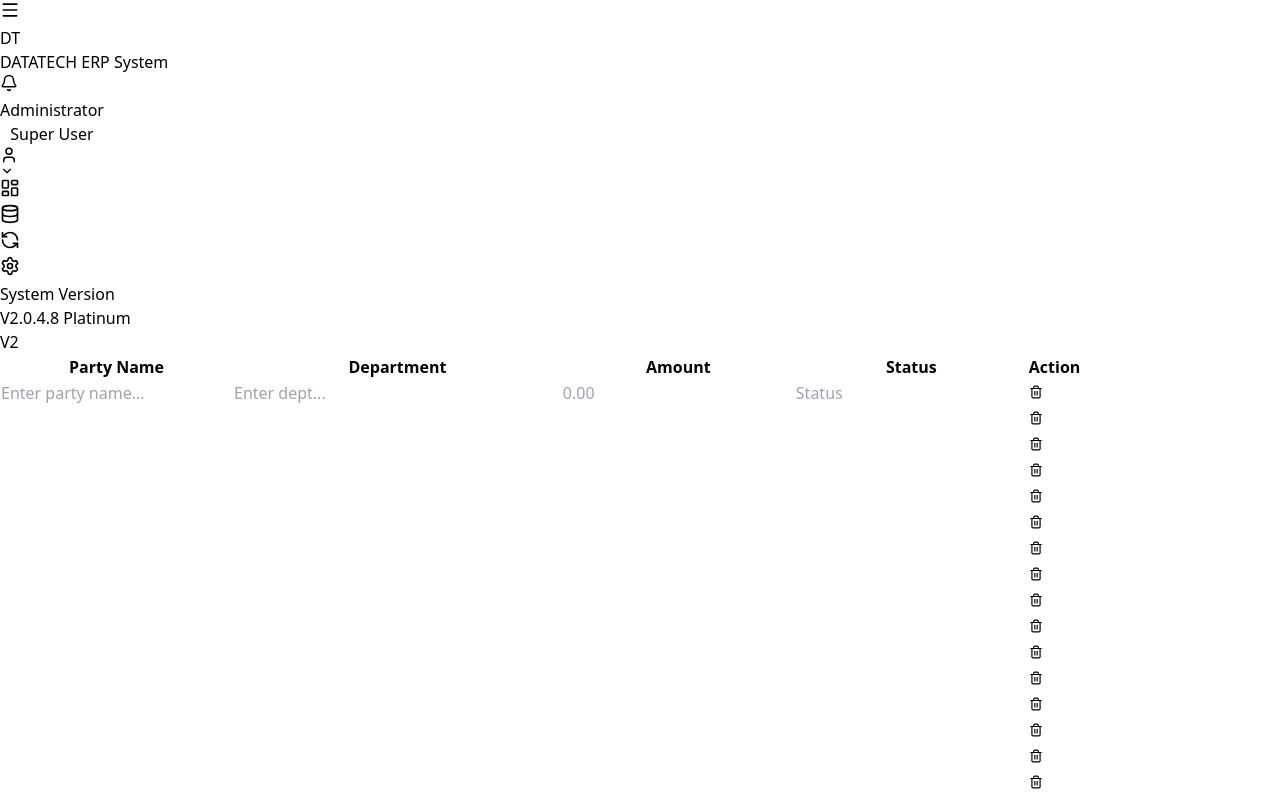
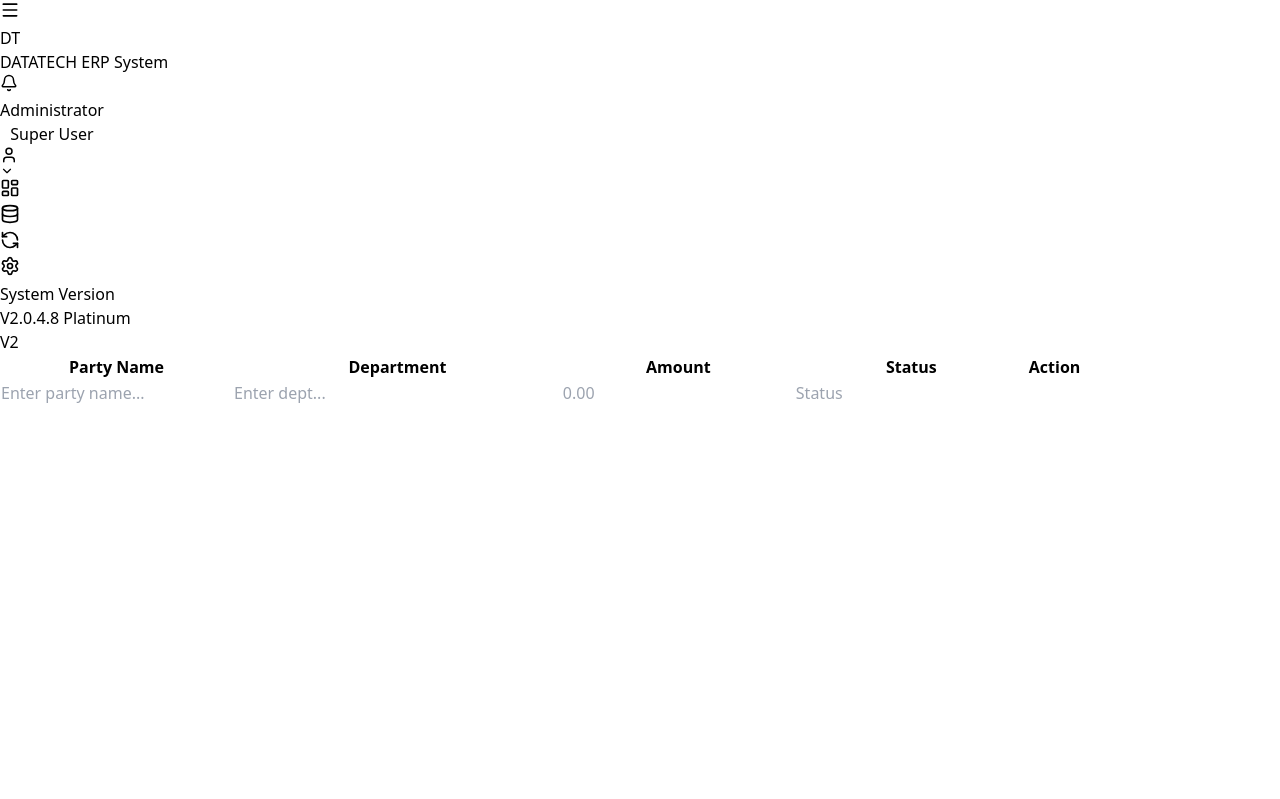
Before and after one commit to datatechctc6-tech/ERP-SYSTEM-, a React (Vite) app in the folder frontend/: page /account/create in a window 1280 px wide. Shown: the top 799 px of the page. Built offline with nearby package versions, Linux system fonts and the light colour scheme.

Commit message:
chore: Install or update frontend dependencies.

```diff
--- a/frontend/src/pages/AccountCreation/AccountCreation.jsx
+++ b/frontend/src/pages/AccountCreation/AccountCreation.jsx
@@ -141,6 +141,7 @@ const AccountCreation = () => {
                                     />
                                 </td>
                                 <td className="border-l border-gray-200 w-20 h-10 flex items-center justify-center">
+                                    {totalRecords > 1 && (account.partyName.trim() || account.department.trim() || account.amount.trim()) && (
                                         <button
                                             type="button"
                                             onClick={() => {
@@ -153,6 +154,7 @@ const AccountCreation = () => {
                                         >
                                             <Trash2 size={14} />
                                         </button>
+                                    )}
                                 </td>
                             </tr>
                         ))}
```
Also changed, not shown: 1 other file (tests, documents, lock files or other folders). Lines whose indentation alone changed are shown as unchanged.
